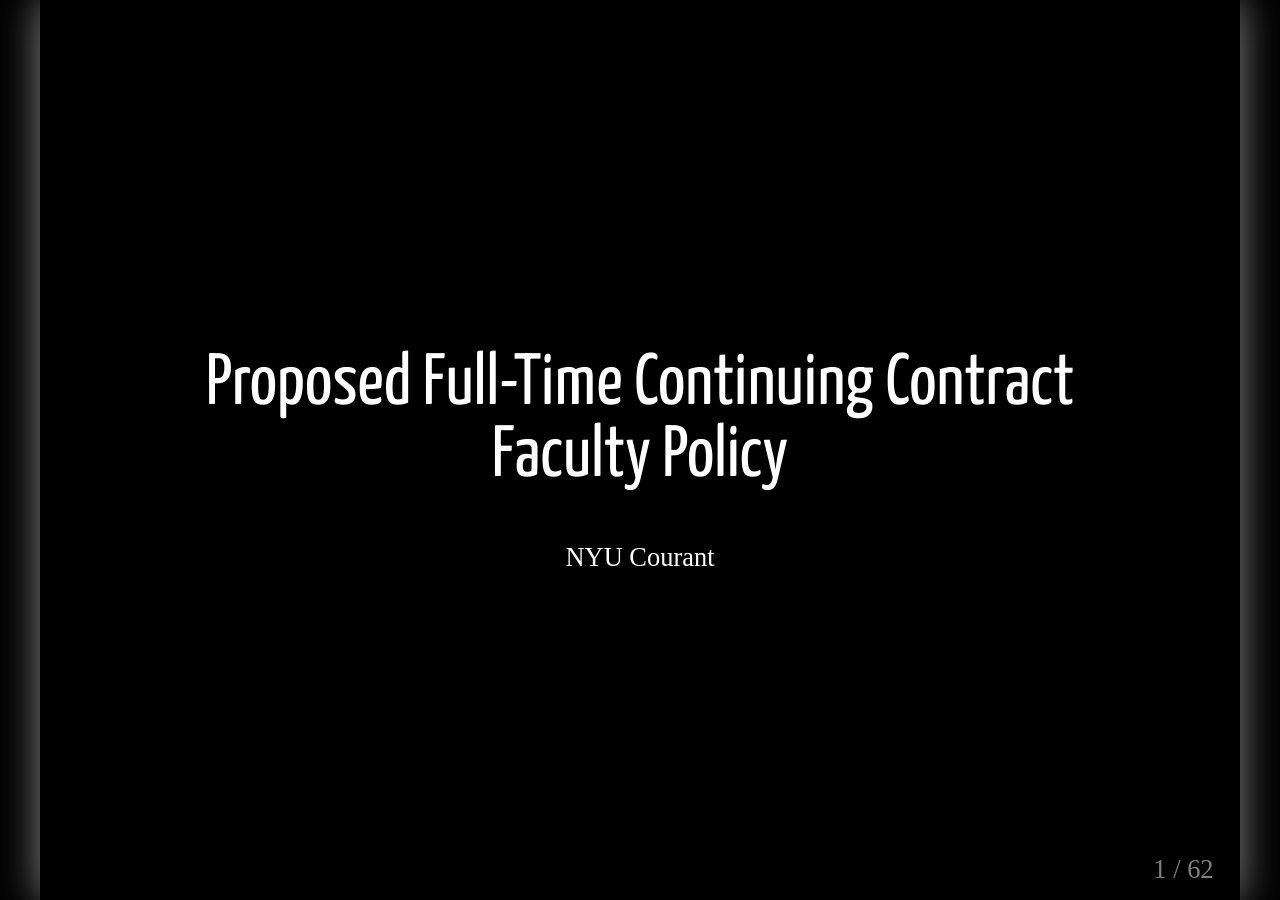
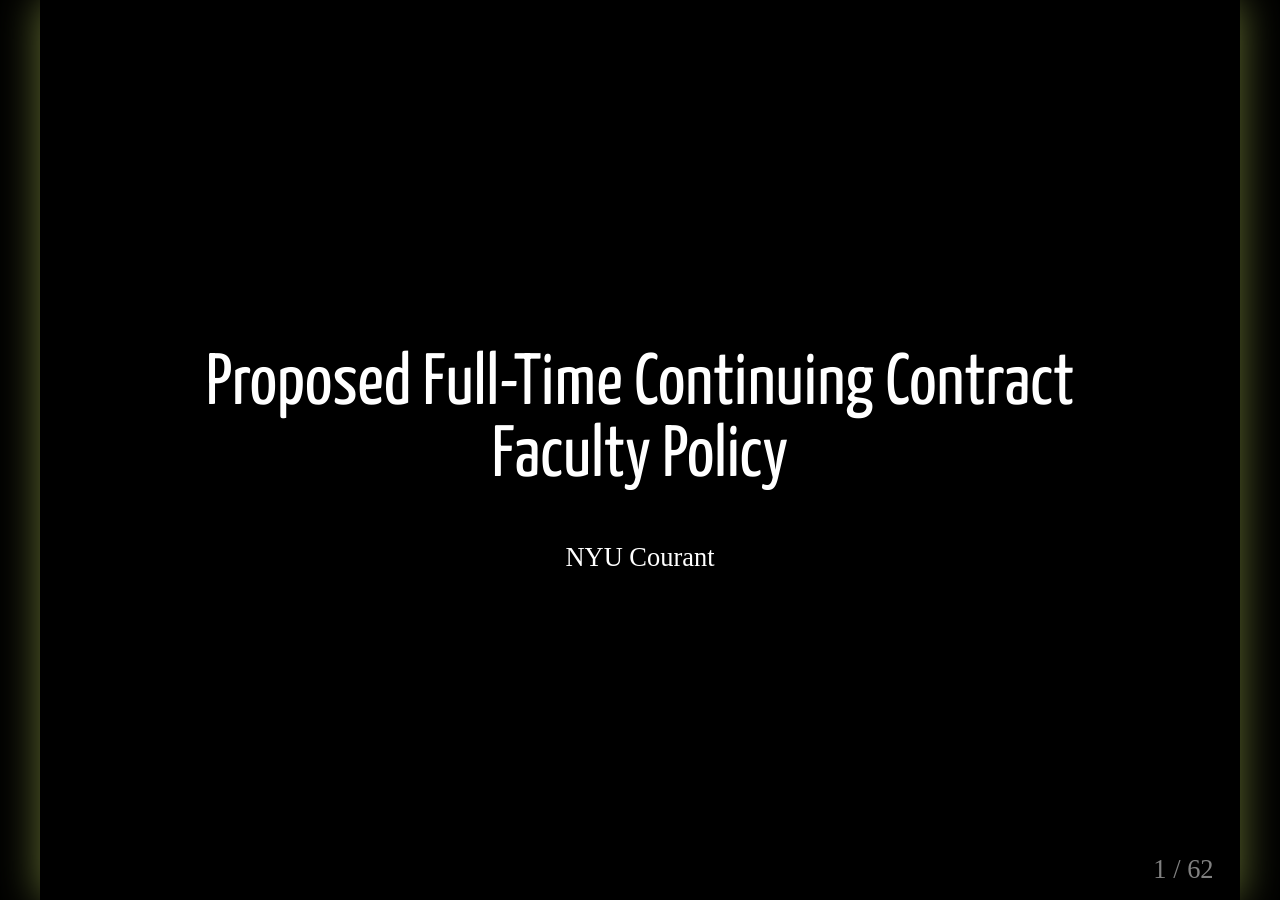
Before and after one commit to nyu-computer-science/contract-faculty-policy, a Jekyll site: the page built from docs/1.course-intro.html, in a window 1280 px wide. Built offline with Jekyll 4.4.1, drawn with Linux system fonts in a browser that asks for light colours; some web fonts are replaced.

Commit message:
adding box-shadow back in

```diff
--- a/docs/_layouts/presentation.html
+++ b/docs/_layouts/presentation.html
@@ -64,6 +64,11 @@
         color: white;
       }
 
+      .remark-slide-scaler {
+        -webkit-box-shadow: 0 0 30px #646F32;
+        box-shadow: 0 0 30px #646F32;
+      }
+
       .remark-code, .remark-inline-code {
         font-family: 'Ubuntu Mono';
       }
```
